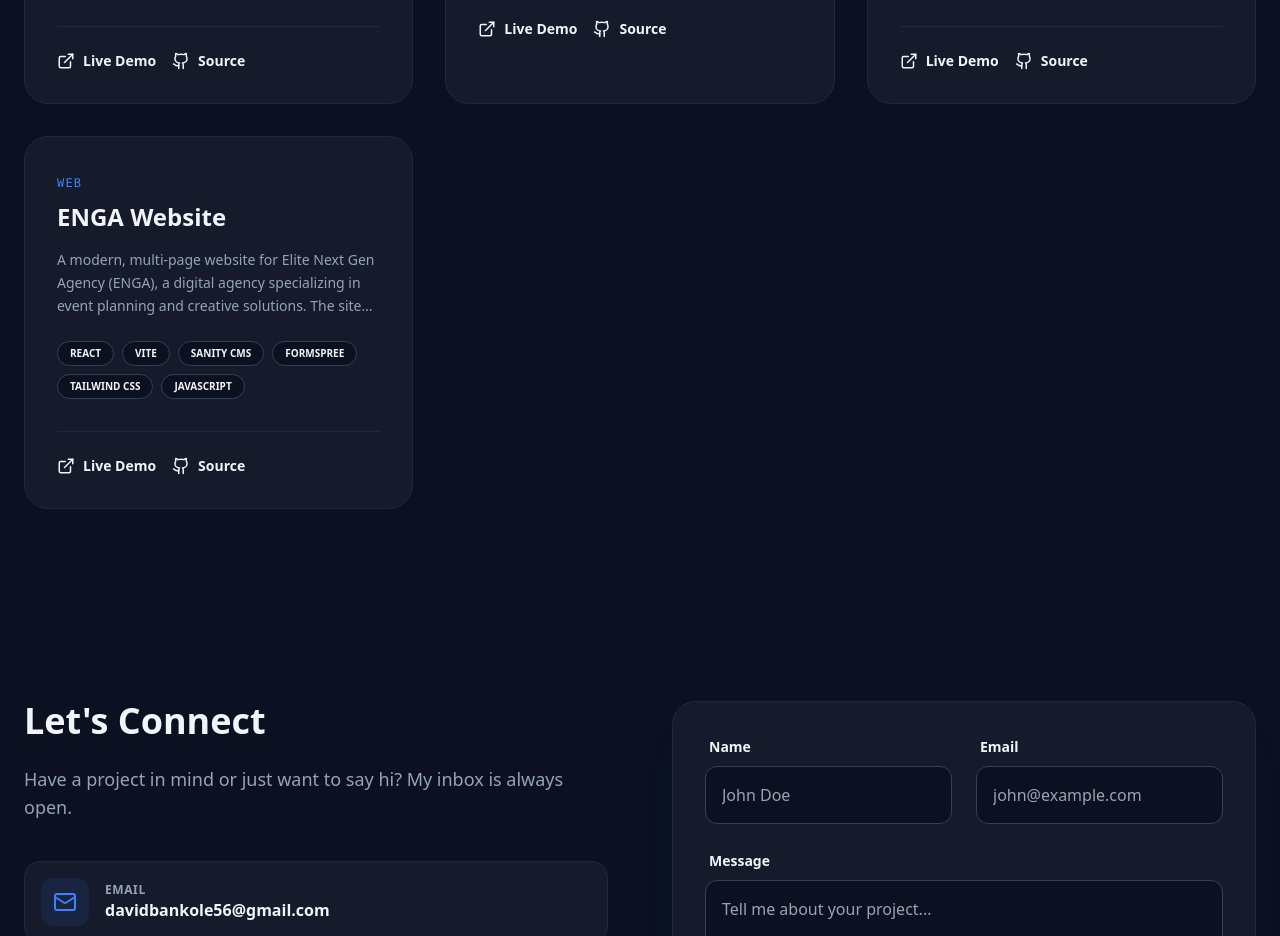
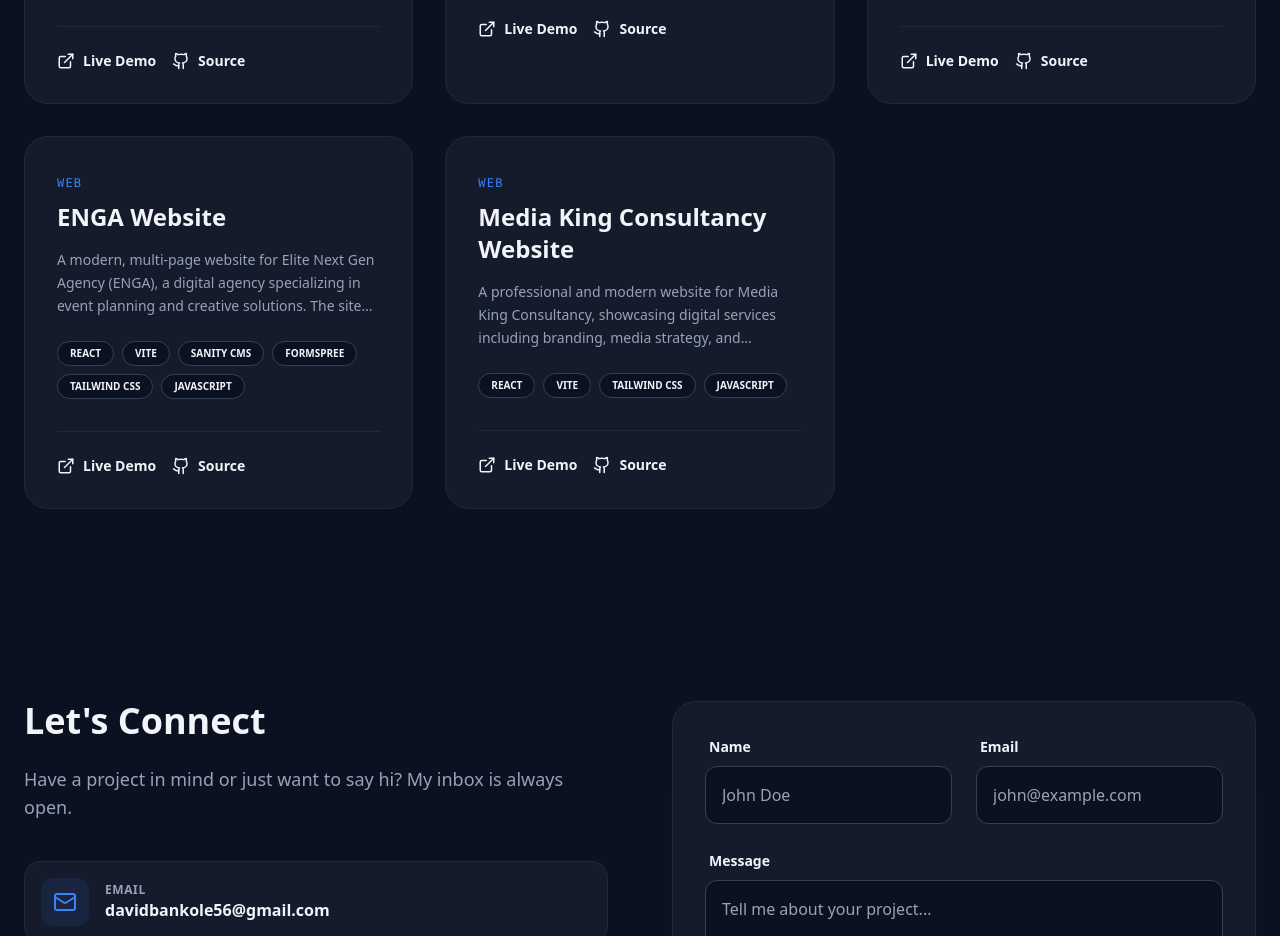
Before and after one commit to David-coder-56/Cyber-Hybrid-Portfolio-react-, a React (Vite) app: page / in a window 1280 px wide. Shown: the part 3660-4596 px from the top of the page. Built offline with nearby package versions, Linux system fonts and the light colour scheme.

Commit message:
update data

```diff
--- a/src/data/data.js
+++ b/src/data/data.js
@@ -61,6 +61,15 @@
   tech: ["React", "Vite", "Sanity CMS", "Formspree", "Tailwind CSS", "JavaScript"],
   link: "https://enga-website.vercel.app/",
   category: "Web"
+},
+{
+  id: 8,
+  title: "Media King Consultancy Website",
+  description:
+    "A professional and modern website for Media King Consultancy, showcasing digital services including branding, media strategy, and business consulting. The platform features a clean UI, responsive design, and structured service pages to enhance client engagement. Built with performance and scalability in mind, the site ensures smooth navigation and an intuitive user experience across all devices.",
+  tech: ["React", "Vite", "Tailwind CSS", "JavaScript"],
+  link: "https://mediakingconsultancy.netlify.app/",
+  category: "Web"
 }
 ];
 
```
